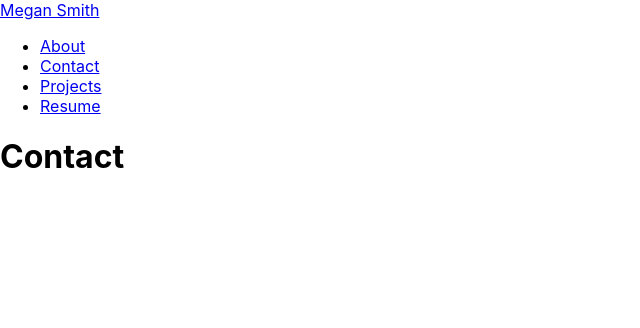
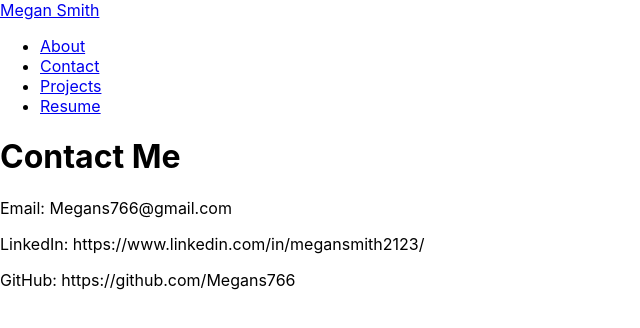
Before and after one commit to Megans766/portfolio-react, a React (Create React App) app: page /contact in a window 1280 px wide. Shown: the top 328 px of the page, without its empty margins (0-640 px from the left). Built offline with nearby package versions, Linux system fonts and the light colour scheme.

Commit message:
update contact component

```diff
--- a/src/pages/Contact.jsx
+++ b/src/pages/Contact.jsx
@@ -1,6 +1,11 @@
 function Contact() {
   return (
-    <h1>Contact</h1>
+    <>
+      <h1>Contact Me</h1>
+      <p>Email: Megans766@gmail.com</p>
+      <p>LinkedIn: https://www.linkedin.com/in/megansmith2123/</p>
+      <p>GitHub: https://github.com/Megans766</p>
+    </>
   )
 }
 
```
